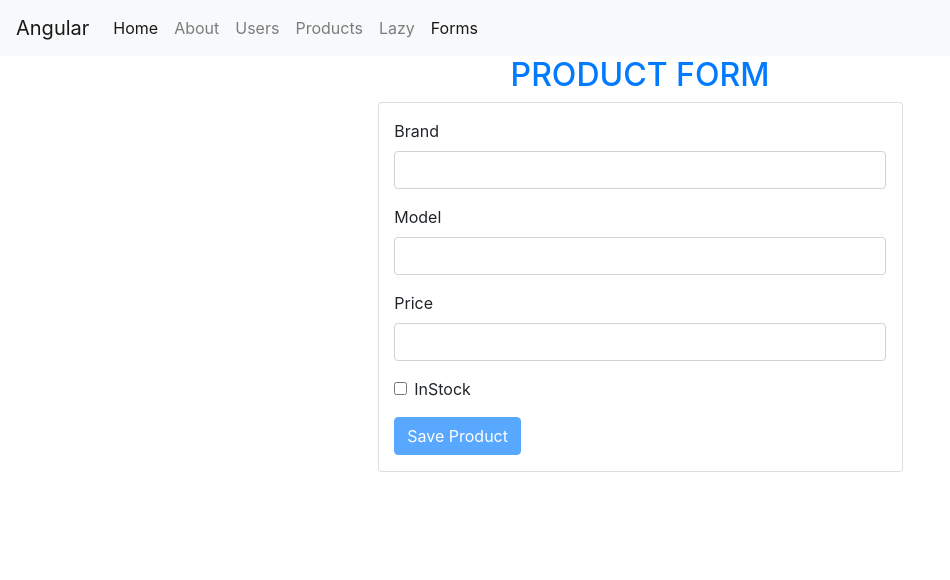
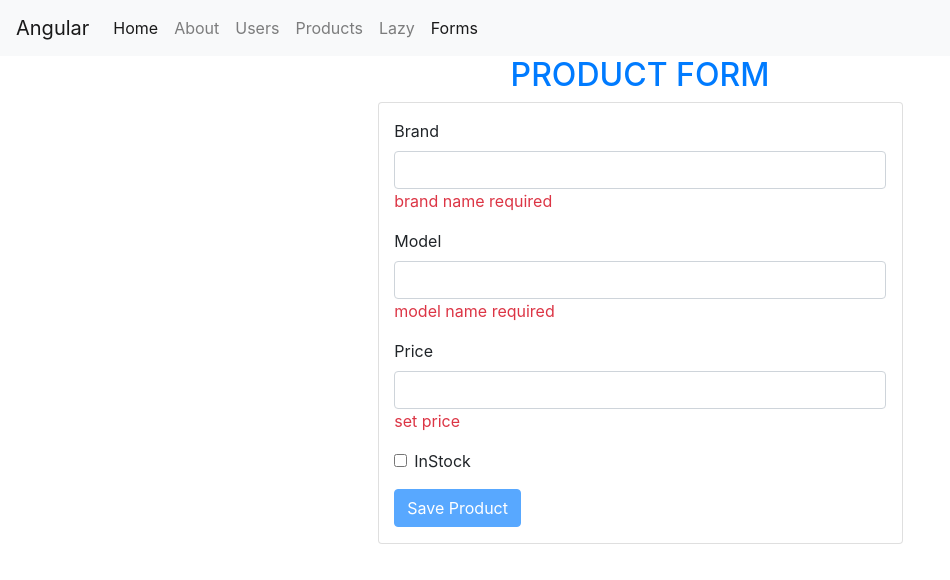
Before and after one commit to iammahesh09/angular-test, an Angular app: page /forms in a window 1280 px wide. Shown: the top 580 px of the page, without its empty margins (0-950 px from the left). Built offline with nearby package versions, Linux system fonts and the light colour scheme.

Commit message:
Angular Validations wih message

```diff
--- a/src/app/forms/forms.component.html
+++ b/src/app/forms/forms.component.html
@@ -5,15 +5,20 @@
     <form novalidate #productForm="ngForm">
       <div class="form-group">
         <label for="brand">Brand</label>
-        <input type="text" class="form-control" [(ngModel)]="product.brand" name="brand" #brand="ngModel" required>
+        <input type="text" class="form-control" minlength="2" [(ngModel)]="product.brand" name="brand" #brand="ngModel" required>
+          <span class="text-danger" *ngIf="brand.errors?.required">brand name required</span>
+          <span class="text-danger" *ngIf="brand.errors?.minlength">Min 2 Chars</span>
       </div>
       <div class="form-group">
         <label for="model">Model</label>
         <input type="text" class="form-control" [(ngModel)]="product.model" name="model" #model="ngModel" required>
+        <span class="text-danger" *ngIf="model.errors?.required">model name required</span>
       </div>
       <div class="form-group">
         <label for="price">Price</label>
-        <input type="text" class="form-control" [(ngModel)]="product.price" name="price" #price="ngModel" required>
+        <input type="text" class="form-control" pattern="[0-9]{2,6}" [(ngModel)]="product.price" name="price" #price="ngModel" required>
+        <span class="text-danger" *ngIf="price.errors?.required">set price</span>
+        <span class="text-danger" *ngIf="price.errors?.pattern">Invalid Price</span>
       </div>
 
       <div class="form-group">
```
